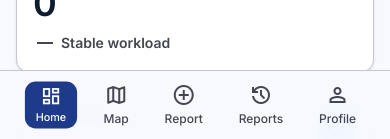
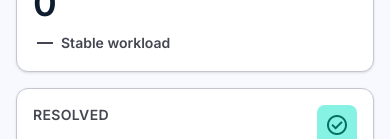
Before and after one commit to bytesbydev/CivicFix, a React (Vite) app: page /admin/dashboard in a window 390 px wide. Shown: the part 705-844 px from the top of the page. Built offline with nearby package versions, Linux system fonts and the light colour scheme; no server answers; the database is empty.

Commit message:
made some minor changes in the dashboard

```diff
--- a/src/pages/admin/AdminDashboard.jsx
+++ b/src/pages/admin/AdminDashboard.jsx
@@ -531,79 +531,6 @@ const filteredIssues = issues.filter((issue) => {
         </div>
 <Footer type="admin" />
       </main>
-
-
-      <nav className="fixed bottom-0 left-0 z-50 flex w-full items-center justify-around border-t border-[#c5c5d3] bg-[#f8f9ff]/95 px-4 py-2 shadow-lg backdrop-blur-md md:hidden">
-
-        <a
-          href="#"
-          className="flex scale-90 flex-col items-center justify-center rounded-xl bg-[#1e3a8a] px-3 py-1 text-white"
-        >
-          <span className="material-symbols-outlined">
-            dashboard
-          </span>
-
-          <span className="mt-1 text-xs font-medium">
-            Home
-          </span>
-        </a>
-
-
-        <a
-          href="#"
-          className="flex flex-col items-center justify-center rounded-xl px-3 py-1 text-[#444651] transition-colors active:bg-[#dce9ff]"
-        >
-          <span className="material-symbols-outlined">
-            map
-          </span>
-
-          <span className="mt-1 text-xs font-medium">
-            Map
-          </span>
-        </a>
-
-
-        <a
-          href="#"
-          className="flex flex-col items-center justify-center rounded-xl px-3 py-1 text-[#444651] transition-colors active:bg-[#dce9ff]"
-        >
-          <span className="material-symbols-outlined">
-            add_circle
-          </span>
-
-          <span className="mt-1 text-xs font-medium">
-            Report
-          </span>
-        </a>
-
-
-        <a
-          href="#"
-          className="flex flex-col items-center justify-center rounded-xl px-3 py-1 text-[#444651] transition-colors active:bg-[#dce9ff]"
-        >
-          <span className="material-symbols-outlined">
-            history
-          </span>
-
-          <span className="mt-1 text-xs font-medium">
-            Reports
-          </span>
-        </a>
-
-
-        <a
-          href="#"
-          className="flex flex-col items-center justify-center rounded-xl px-3 py-1 text-[#444651] transition-colors active:bg-[#dce9ff]"
-        >
-          <span className="material-symbols-outlined">
-            person
-          </span>
-
-          <span className="mt-1 text-xs font-medium">
-            Profile
-          </span>
-        </a>
-      </nav>
     </div>
   );
 };
```
